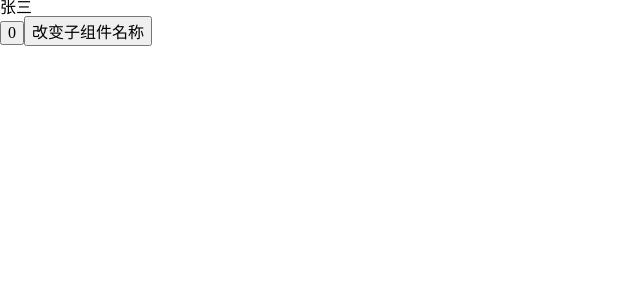
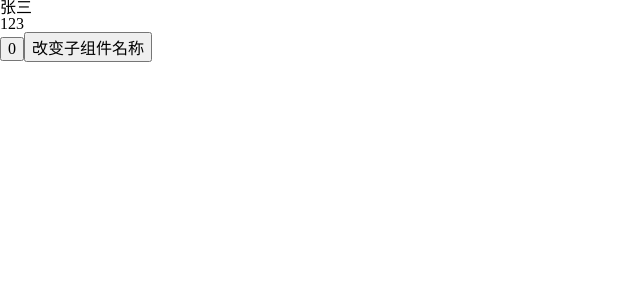
Before and after one commit to zeyuanHong0/react-basic, a React (Create React App) app: page / in a window 1280 px wide. Shown: the top 300 px of the page, without its empty margins (0-640 px from the left). Built offline with nearby package versions, Linux system fonts and the light colour scheme.

Commit message:
React.memo--props比较机制,对象比较地址值

```diff
--- a/src/memo/index.jsx
+++ b/src/memo/index.jsx
@@ -1,8 +1,13 @@
-import { memo, useState } from "react";
+import { memo, useMemo, useState } from "react";
 
-const Child = ({ name }) => {
+const Child = ({ name, list }) => {
   console.log("子组件渲染了");
-  return <div>{name}</div>;
+  return (
+    <div>
+      <div>{name}</div>
+      <div>{list}</div>
+    </div>
+  );
 };
 
 const MemoChile = memo(Child);
@@ -10,9 +15,13 @@ const MemoChile = memo(Child);
 const Father = () => {
   const [count, setCount] = useState(0);
   const [name, setName] = useState("张三");
+  // const list = [1, 2, 3];
+  const list = useMemo(() => {
+    return [1, 2, 3];
+  }, []);
   return (
     <div>
-      <MemoChile name={name} />
+      <MemoChile name={name} list={list} />
       <button onClick={() => setCount(count + 1)}>{count}</button>
       <button onClick={() => setName("李四")}>改变子组件名称</button>
     </div>
```
